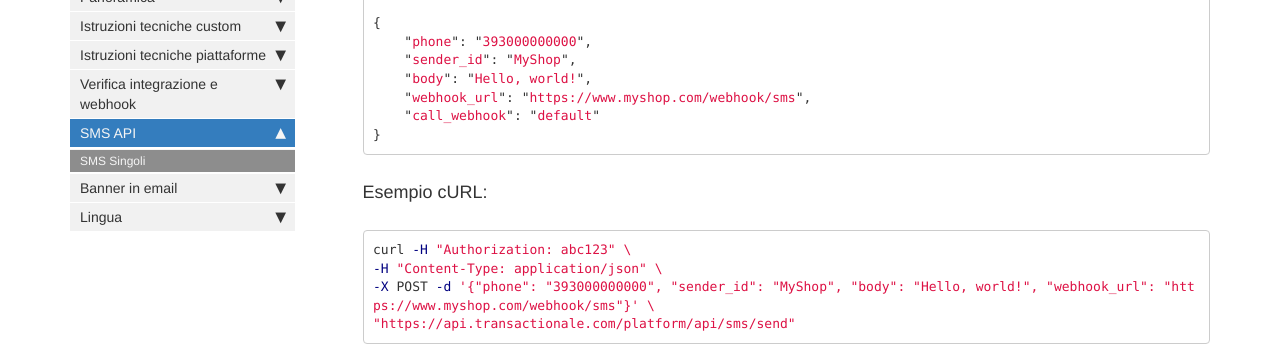
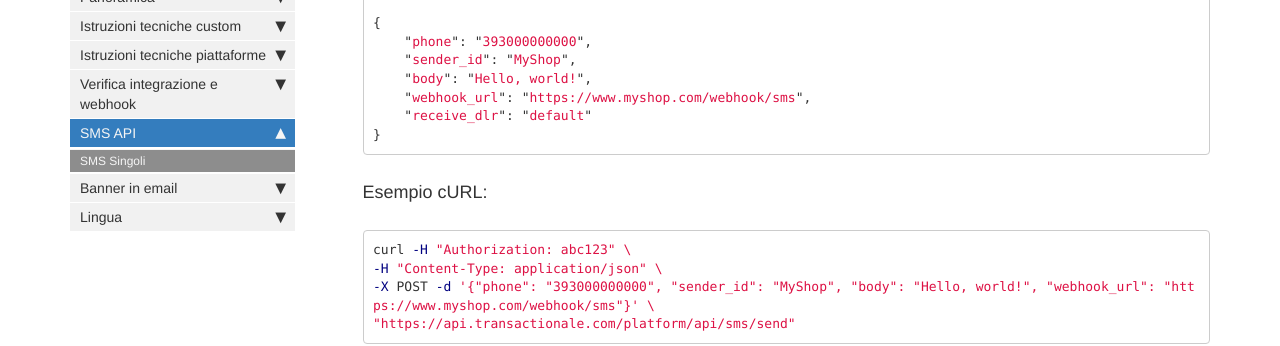
Before and after one commit to flyertech/trx_docs_it, a Jekyll site: the page built from pages/mydoc/send_sms.md, in a window 1280 px wide and 900 px high, scrolled down 872 px. Shown: the part 152-498 px from the top of the window. Built offline with Jekyll 4.4.1, drawn with Linux system fonts in a browser that asks for light colours; nearby versions of some CDN libraries; comment, search, counter and statistics services are not loaded.

Commit message:
Fixed wrong parameter name in example call

````diff
--- a/pages/mydoc/send_sms.md
+++ b/pages/mydoc/send_sms.md
@@ -37,7 +37,7 @@ Content-Type: application/json
     "sender_id": "MyShop",
     "body": "Hello, world!",
     "webhook_url": "https://www.myshop.com/webhook/sms",
-    "call_webhook": "default"
+    "receive_dlr": "default"
 }
 ```
 Esempio cURL:
````
